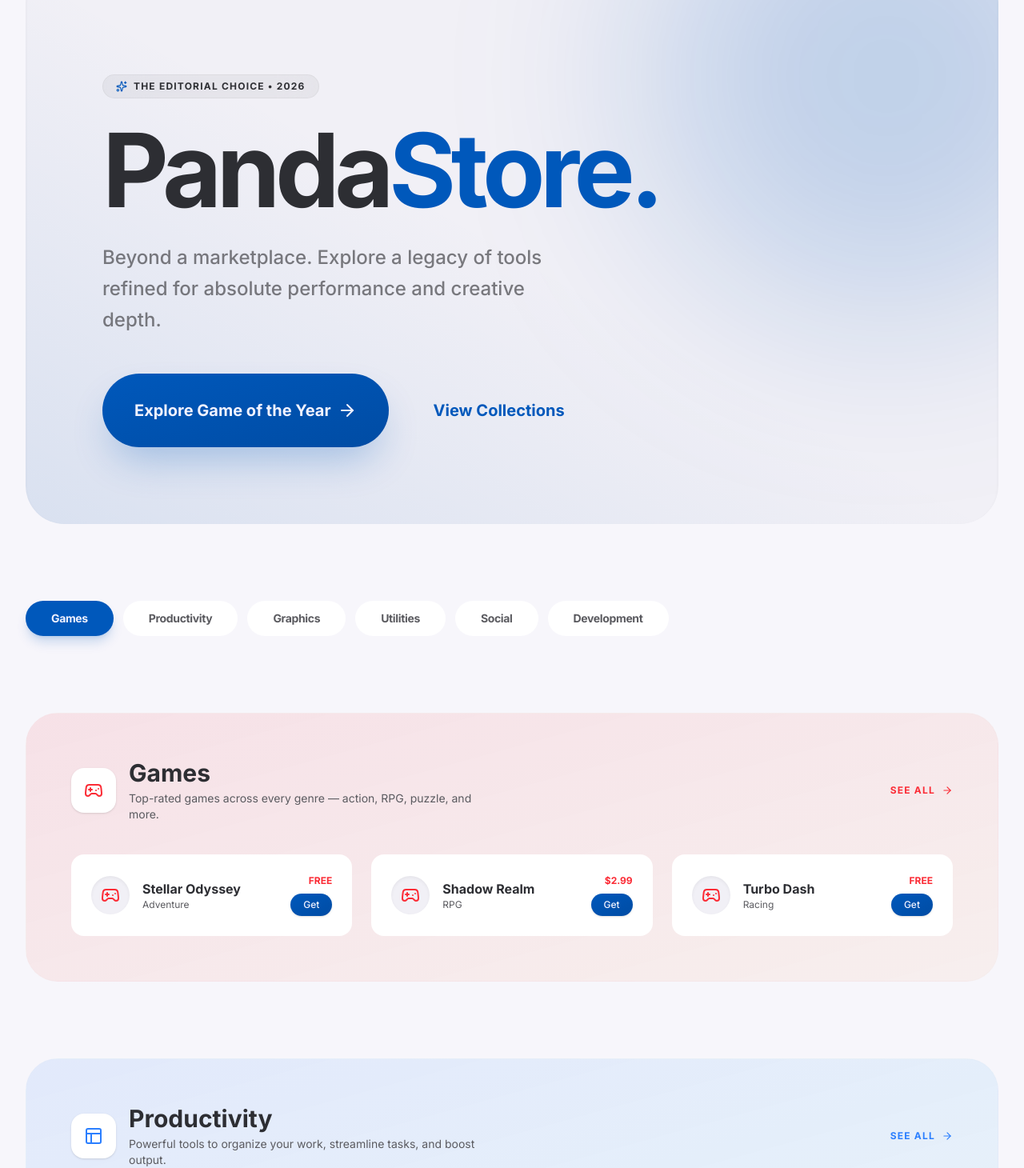
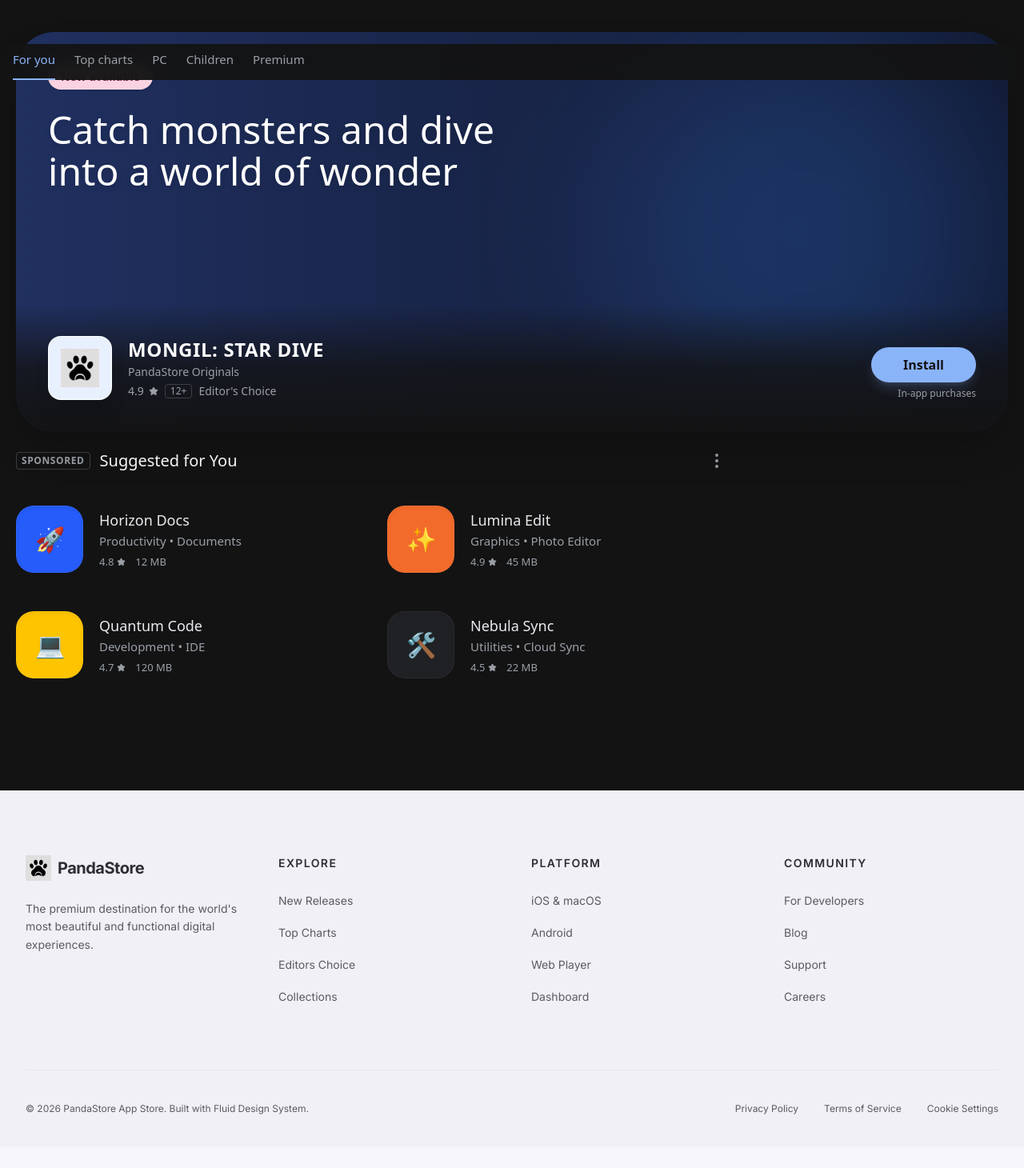
Before and after one commit to ravitejayadav86/app-store, a Next.js app: page / in a window 1280 px wide. Shown: the part 141-1601 px from the top of the page at 80% size. After the commit the page ends 1575 px from the top, so only its background shows below. Built offline with nearby package versions, Linux system fonts and the light colour scheme.

Commit message:
Update home screen layout to match Play Store aesthetics

```diff
--- a/src/app/page.tsx
+++ b/src/app/page.tsx
@@ -1,296 +1,156 @@
 "use client";
 
+import React, { useState } from "react";
+import Image from "next/image";
 import Link from "next/link";
-import { motion } from "framer-motion";
-import { GlassCard } from "@/components/ui/GlassCard";
-import { Button } from "@/components/ui/Button";
-import { Star, ArrowRight, Zap, Sparkles, Layout, Database, Cloud, Gamepad2, Palette, Wrench, Users, Code2 } from "lucide-react";
+import { Search, Bell, Grid, Book, User, Gamepad2, Play, Star, MoreVertical } from "lucide-react";
 
 const categoryData = [
-  {
-    name: "Games",
-    icon: <Gamepad2 className="text-red-500" />,
-    color: "from-red-500/10 to-orange-500/5",
-    accent: "text-red-500",
-    description: "Top-rated games across every genre — action, RPG, puzzle, and more.",
-    items: [
-      { title: "Stellar Odyssey", tag: "Adventure", price: "FREE" },
-      { title: "Shadow Realm", tag: "RPG", price: "$2.99" },
-      { title: "Turbo Dash", tag: "Racing", price: "FREE" },
-    ],
-  },
-  {
-    name: "Productivity",
-    icon: <Layout className="text-blue-500" />,
-    color: "from-blue-500/10 to-cyan-500/5",
-    accent: "text-blue-500",
-    description: "Powerful tools to organize your work, streamline tasks, and boost output.",
-    items: [
-      { title: "Horizon Docs", tag: "Documents", price: "FREE" },
-      { title: "TaskFlow Pro", tag: "Task Manager", price: "$1.99" },
-      { title: "FocusDesk", tag: "Focus Timer", price: "FREE" },
-    ],
-  },
-  {
-    name: "Graphics",
-    icon: <Palette className="text-pink-500" />,
-    color: "from-pink-500/10 to-purple-500/5",
-    accent: "text-pink-500",
-    description: "Professional design tools for creators, illustrators, and visual artists.",
-    items: [
-      { title: "Lumina Edit", tag: "Photo Editor", price: "FREE" },
-      { title: "VectorCraft", tag: "Illustration", price: "$3.99" },
-      { title: "ColorMind", tag: "Color Tools", price: "FREE" },
-    ],
-  },
-  {
-    name: "Utilities",
-    icon: <Wrench className="text-cyan-500" />,
-    color: "from-cyan-500/10 to-teal-500/5",
-    accent: "text-cyan-500",
-    description: "Essential system tools to keep your device fast, clean, and optimized.",
-    items: [
-      { title: "Nebula Sync", tag: "Cloud Sync", price: "FREE" },
-      { title: "CleanDrive", tag: "Disk Cleaner", price: "$0.99" },
-      { title: "VaultLock", tag: "Password Manager", price: "FREE" },
-    ],
-  },
-  {
-    name: "Social",
-    icon: <Users className="text-green-500" />,
-    color: "from-green-500/10 to-emerald-500/5",
-    accent: "text-green-500",
-    description: "Connect, share, and grow your community with the best social apps.",
-    items: [
-      { title: "PandaChat", tag: "Messaging", price: "FREE" },
-      { title: "FeedLoop", tag: "Social Feed", price: "FREE" },
-      { title: "GroupSpace", tag: "Communities", price: "$1.49" },
-    ],
-  },
-  {
-    name: "Development",
-    icon: <Code2 className="text-purple-500" />,
-    color: "from-purple-500/10 to-indigo-500/5",
-    accent: "text-purple-500",
-    description: "Next-gen dev tools, IDEs, and utilities built for modern developers.",
-    items: [
-      { title: "Quantum Code", tag: "IDE", price: "FREE" },
-      { title: "GitPulse", tag: "Git Manager", price: "$2.49" },
-      { title: "APIForge", tag: "API Testing", price: "FREE" },
-    ],
-  },
+  { name: "Productivity", icon: "🚀", title: "Horizon Docs", tag: "Documents", size: "12 MB", rating: "4.8", iconBg: "bg-[#255CFA]" },
+  { name: "Graphics", icon: "✨", title: "Lumina Edit", tag: "Photo Editor", size: "45 MB", rating: "4.9", iconBg: "bg-[#F36B2B]" },
+  { name: "Development", icon: "💻", title: "Quantum Code", tag: "IDE", size: "120 MB", rating: "4.7", iconBg: "bg-[#FFC400]" },
+  { name: "Utilities", icon: "🛠️", title: "Nebula Sync", tag: "Cloud Sync", size: "22 MB", rating: "4.5", iconBg: "bg-[#202124]" },
+];
+
+const topTabs = ["For you", "Top charts", "PC", "Children", "Premium"];
+const bottomNavInfo = [
+  { name: "Games", icon: <Gamepad2 size={24} /> },
+  { name: "Apps", icon: <Grid size={24} /> },
+  { name: "Search", icon: <Search size={24} /> },
+  { name: "Books", icon: <Book size={24} /> },
+  { name: "You", icon: <User size={24} /> },
 ];
 
 export default function Home() {
-  const categories = categoryData.map((c) => c.name);
-
-  const apps = [
-    { title: "Horizon Docs", category: "Productivity", icon: <Layout className="text-blue-500" /> },
-    { title: "Quantum Code", category: "Development", icon: <Database className="text-purple-500" /> },
-    { title: "Nebula Sync", category: "Utilities", icon: <Cloud className="text-cyan-500" /> },
-    { title: "Lumina Edit", category: "Graphics", icon: <Sparkles className="text-pink-500" /> },
-  ];
+  const [activeTab, setActiveTab] = useState("For you");
+  const [activeBottomNav, setActiveBottomNav] = useState("Apps");
 
   return (
-    <div className="flex flex-col gap-24 pb-24">
-      {/* Hero Section */}
-      <section className="px-4 md:px-8">
-        <div className="relative min-h-[700px] w-full max-w-7xl mx-auto rounded-[3rem] overflow-hidden bg-surface-low p-12 md:p-24 text-on-surface flex flex-col justify-end gap-8 shadow-inner group">
-          <div className="absolute inset-0 bg-linear-to-tr from-primary/10 via-transparent to-secondary/5 z-0" />
-          <motion.div
-            initial={{ scale: 0.8, opacity: 0 }}
-            animate={{ scale: 1, opacity: 1 }}
-            transition={{ duration: 2, ease: "easeOut" }}
-            className="absolute top-0 right-0 w-[600px] h-[600px] bg-primary/20 rounded-full blur-[120px] -mr-40 -mt-40 group-hover:bg-primary/30 transition-colors duration-1000"
-          />
-          <div className="relative z-10 max-w-3xl space-y-8">
-            <motion.div
-              initial={{ opacity: 0, y: 10 }}
-              animate={{ opacity: 1, y: 0 }}
-              className="flex items-center gap-2 bg-on-surface/5 w-fit px-4 py-1.5 rounded-full text-xs font-bold backdrop-blur-xl border border-on-surface/5"
+    <div className="bg-[#131314] text-white min-h-screen font-sans -mt-24 pt-[80px] md:pt-28 pb-safe overflow-x-hidden relative z-10 w-full feel-play-store">
+      {/* Header section reflecting the top tabs from the screenshot */}
+      <header className="px-4 sticky top-[72px] md:top-[84px] bg-[#131314]/95 backdrop-blur-md z-40">
+        {/* Top Tabs */}
+        <div className="flex overflow-x-auto no-scrollbar gap-6 items-center pt-2 max-w-7xl mx-auto">
+          {topTabs.map(tab => (
+            <button
+              key={tab}
+              onClick={() => setActiveTab(tab)}
+              className={`whitespace-nowrap pb-3 border-b-2 text-[15px] transition-colors ${activeTab === tab ? 'border-[#8AB4F8] text-[#8AB4F8] font-medium' : 'border-transparent text-[#9AA0A6] font-normal hover:text-[#E8EAED]'}`}
             >
-              <Sparkles size={14} className="text-primary" />
-              <span className="tracking-widest uppercase">The Editorial Choice • 2026</span>
-            </motion.div>
-            <h1 className="text-6xl md:text-9xl font-bold tracking-tighter leading-[0.9] text-balance">
-              Panda<span className="text-primary">Store.</span>
-            </h1>
-            <p className="text-xl md:text-2xl text-on-surface-variant max-w-xl font-medium leading-relaxed opacity-80">
-              Beyond a marketplace. Explore a legacy of tools refined for absolute performance and creative depth.
-            </p>
-            <div className="flex flex-wrap gap-4 pt-4">
-              <Button size="lg" className="px-10 py-8 text-xl rounded-2xl shadow-2xl shadow-primary/30 group">
-                Explore Game of the Year <ArrowRight className="ml-2 group-hover:translate-x-1 transition-transform" />
-              </Button>
-              <Button variant="tertiary" size="lg" className="px-10 py-8 text-xl font-bold">
-                View Collections
-              </Button>
-            </div>
-          </div>
-        </div>
-      </section>
-
-      {/* Category Chips */}
-      <section className="px-4 md:px-8">
-        <div className="flex flex-wrap gap-3 max-w-7xl mx-auto">
-          {categories.map((cat, i) => (
-            <Link key={cat} href={`#${cat.toLowerCase()}`}>
-              <motion.button
-                initial={{ opacity: 0, x: -10 }}
-                animate={{ opacity: 1, x: 0 }}
-                transition={{ delay: 0.1 + i * 0.05 }}
-                className={`px-8 py-3 rounded-full text-sm font-bold tracking-tight transition-all duration-300 ${
-                  i === 0
-                    ? "bg-primary text-on-primary shadow-lg shadow-primary/20"
-                    : "bg-surface-lowest text-on-surface-variant hover:bg-surface-low"
-                }`}
-              >
-                {cat}
-              </motion.button>
-            </Link>
+              {tab}
+            </button>
           ))}
         </div>
-      </section>
+      </header>
 
-      {/* Category Sections */}
-      {categoryData.map((cat, catIndex) => (
-        <section key={cat.name} id={cat.name.toLowerCase()} className="px-4 md:px-8">
-          <div className="max-w-7xl mx-auto">
-            <motion.div
-              initial={{ opacity: 0, y: 30 }}
-              whileInView={{ opacity: 1, y: 0 }}
-              viewport={{ once: true }}
-              transition={{ duration: 0.6, delay: catIndex * 0.05 }}
-              className={`rounded-[2.5rem] bg-linear-to-br ${cat.color} border border-outline-variant/20 p-10 md:p-14`}
-            >
-              {/* Header */}
-              <div className="flex items-center justify-between mb-10">
-                <div className="flex items-center gap-4">
-                  <div className="w-14 h-14 rounded-2xl bg-surface-lowest flex items-center justify-center text-2xl shadow-sm">
-                    {cat.icon}
+      {/* Main Content */}
+      <main className="px-5 py-6 pb-32 max-w-7xl mx-auto space-y-12">
+
+        {/* Featured App Card */}
+        <Link href="/game/mongil-star-dive" className="block mb-4 outline-none rounded-[1.5rem] md:rounded-[3rem]">
+          <section className="relative rounded-[1.5rem] md:rounded-[3rem] overflow-hidden w-full aspect-[4/3] md:aspect-[21/9] max-h-[500px] bg-gradient-to-r from-[#203060] to-[#101830] group cursor-pointer shadow-2xl transition-all hover:shadow-3xl">
+            {/* Background visuals */}
+            <div className="absolute top-0 right-0 w-[500px] h-[500px] bg-blue-500/20 rounded-full blur-[100px] mix-blend-screen pointer-events-none"></div>
+
+            {/* Banner content mock */}
+            <div className="absolute inset-x-0 top-0 p-6 md:p-10 z-10 flex flex-col items-start gap-4">
+               <span className="bg-[#FAD2E1] text-[#711A46] text-xs md:text-sm font-bold px-3 md:px-4 py-1.5 rounded-full shadow-sm">Now available</span>
+               <h2 className="text-3xl md:text-5xl font-medium leading-[1.1] text-white max-w-[90%] md:max-w-[50%] mt-2 drop-shadow-md">
+                 Catch monsters and dive into a world of wonder
+               </h2>
+            </div>
+
+            {/* Bottom Card for Hero */}
+            <div className="absolute bottom-0 inset-x-0 p-6 md:p-10 bg-gradient-to-t from-[#131314] via-[#131314]/80 to-transparent pt-32 flex justify-between items-end">
+               <div className="flex items-center gap-4 md:gap-5">
+                  <div className="w-14 h-14 md:w-20 md:h-20 rounded-2xl bg-white flex items-center justify-center overflow-hidden shadow-xl border border-white/10 flex-shrink-0">
+                     <div className="w-full h-full bg-[#E8F0FE] flex items-center justify-center">
+                        <Image src="/panda-logo.png" width={48} height={48} alt="Panda Logo" className="object-cover" />
+                     </div>
                   </div>
                   <div>
-                    <h2 className="text-3xl font-bold text-on-surface">{cat.name}</h2>
-                    <p className="text-on-surface-variant text-sm mt-1 max-w-md">{cat.description}</p>
+                     <h3 className="font-semibold text-lg md:text-2xl text-white tracking-wide group-hover:text-blue-100 transition-colors">MONGIL: STAR DIVE</h3>
+                     <p className="text-sm md:text-md text-[#9AA0A6] mt-0.5">PandaStore Originals</p>
+                     <div className="flex items-center gap-2 mt-1 text-xs md:text-sm text-[#9AA0A6]">
+                        <span className="flex items-center">4.9 <Star size={12} className="ml-1 md:ml-1.5 fill-[#9AA0A6]" /></span>
+                        <span className="border border-[#3C4043] px-1 md:px-1.5 rounded-[4px] text-[10px] md:text-xs">12+</span>
+                        <span className="hidden sm:inline">Editor's Choice</span>
+                     </div>
                   </div>
-                </div>
-                <Link
-                  href={`/${cat.name.toLowerCase()}`}
-                  className={`hidden md:flex items-center gap-2 font-bold text-xs uppercase tracking-widest ${cat.accent} hover:gap-3 transition-all`}
-                >
-                  See All <ArrowRight size={14} />
-                </Link>
-              </div>
+               </div>
+               <div className="flex flex-col items-end gap-1.5">
+                  <button className="bg-[#8AB4F8] hover:bg-[#aecbfa] text-[#131314] md:px-10 px-6 py-2 md:py-2.5 rounded-full font-bold text-sm md:text-base transition-all active:scale-95 shadow-lg shadow-[#8AB4F8]/20">
+                    Install
+                  </button>
+                  <span className="text-[10px] md:text-xs text-[#9AA0A6]">In-app purchases</span>
+               </div>
+            </div>
+          </section>
+        </Link>
 
-              {/* Apps Grid */}
-              <div className="grid grid-cols-1 md:grid-cols-3 gap-6">
-                {cat.items.map((item, i) => (
-                  <motion.div
-                    key={i}
-                    initial={{ opacity: 0, y: 20 }}
-                    whileInView={{ opacity: 1, y: 0 }}
-                    viewport={{ once: true }}
-                    transition={{ delay: i * 0.1 }}
-                  >
-                    <div className="bg-surface-lowest rounded-2xl p-6 flex items-center justify-between gap-4 hover:bg-surface-low transition-all duration-300 cursor-pointer group border border-transparent hover:border-outline-variant/30">
-                      <div className="flex items-center gap-4">
-                        <div className="w-12 h-12 rounded-xl bg-surface-low flex items-center justify-center shadow-inner group-hover:scale-110 transition-transform">
-                          {cat.icon}
-                        </div>
-                        <div>
-                          <h3 className="font-bold text-on-surface">{item.title}</h3>
-                          <p className="text-xs text-on-surface-variant">{item.tag}</p>
-                        </div>
-                      </div>
-                      <div className="flex flex-col items-end gap-2">
-                        <span className={`text-xs font-bold ${cat.accent}`}>{item.price}</span>
-                        <Button size="sm">Get</Button>
-                      </div>
+        {/* Sponsored List */}
+        <section className="space-y-6 max-w-4xl">
+           <div className="flex justify-between items-center mb-6">
+              <h3 className="text-lg md:text-xl font-medium flex items-center gap-3">
+                 <span className="text-[11px] md:text-xs font-bold text-[#9AA0A6] border border-[#3C4043] px-1.5 py-0.5 rounded-sm uppercase tracking-wider">Sponsored</span>
+                 Suggested for You
+              </h3>
+              <button aria-label="More options" className="hover:bg-white/5 p-2 rounded-full transition-colors">
+                 <MoreVertical size={24} className="text-[#9AA0A6]" />
+              </button>
+           </div>
+
+           <div className="grid grid-cols-1 md:grid-cols-2 gap-x-8 gap-y-6">
+              {categoryData.map((app, i) => (
+                 <Link key={i} href={`/game/${app.title.toLowerCase().replace(/ /g, "-")}`} className="flex items-center gap-5 cursor-pointer hover:bg-white/5 p-3 -mx-3 rounded-2xl transition-colors group">
+                    <div className={`w-[84px] h-[84px] rounded-[22px] ${app.iconBg} flex items-center justify-center shadow-inner border border-white/5 flex-shrink-0 text-3xl group-hover:scale-105 transition-transform`}>
+                       {app.icon}
                     </div>
-                  </motion.div>
-                ))}
-              </div>
+                    <div className="flex-1 min-w-0">
+                       <h4 className="font-medium text-[17px] md:text-lg truncate text-[#E8EAED] group-hover:text-blue-200 transition-colors">{app.title}</h4>
+                       <p className="text-sm md:text-[15px] text-[#9AA0A6] truncate mt-0.5">{app.name} • {app.tag}</p>
+                       <div className="flex items-center gap-3 mt-1.5 text-xs md:text-[13px] text-[#9AA0A6]">
+                          <span className="flex items-center">{app.rating} <Star size={11} md:size={12} className="ml-1 fill-[#9AA0A6] text-[#9AA0A6]" /></span>
+                          <span>{app.size}</span>
+                       </div>
+                    </div>
+                 </Link>
+              ))}
+           </div>
+        </section>
 
-              {/* Mobile See All */}
-              <Link
-                href={`/${cat.name.toLowerCase()}`}
-                className={`mt-6 flex md:hidden items-center gap-2 font-bold text-xs uppercase tracking-widest ${cat.accent}`}
-              >
-                See All {cat.name} <ArrowRight size={14} />
-              </Link>
-            </motion.div>
-          </div>
-        </section>
-      ))}
+      </main>
 
-      {/* Essential Toolkit */}
-      <section className="px-4 md:px-8">
-        <div className="max-w-7xl mx-auto">
-          <div className="flex justify-between items-end mb-16 px-2">
-            <div>
-              <div className="w-12 h-1 bg-primary mb-6 rounded-full" />
-              <h2 className="text-5xl font-bold text-on-surface tracking-tight">Essential Toolkit</h2>
-              <p className="text-on-surface-variant text-lg mt-2 font-medium opacity-60">Hand-selected for peak professional performance.</p>
-            </div>
-            <Link href="/categories" className="group flex items-center gap-3 text-primary font-bold uppercase tracking-widest text-xs hover:gap-4 transition-all">
-              See the Entire Library <ArrowRight size={16} />
-            </Link>
-          </div>
-          <div className="grid grid-cols-1 md:grid-cols-2 lg:grid-cols-4 gap-8">
-            {apps.map((app, index) => (
-              <motion.div
-                key={index}
-                initial={{ opacity: 0, y: 40 }}
-                whileInView={{ opacity: 1, y: 0 }}
-                viewport={{ once: true }}
-                transition={{ delay: index * 0.1, duration: 0.8 }}
-              >
-                <Link href={`/game/${app.title.toLowerCase().replace(" ", "-")}`}>
-                  <div className="bg-surface-lowest rounded-[2.5rem] p-10 flex flex-col gap-8 h-full group hover:bg-surface-low transition-all duration-500 cursor-pointer shadow-sm hover:shadow-2xl hover:shadow-primary/5 active:scale-95 border border-transparent hover:border-outline-variant/20">
-                    <div className="w-20 h-20 rounded-3xl bg-surface-low flex items-center justify-center text-4xl shadow-inner group-hover:scale-110 transition-transform duration-500 group-hover:bg-white">
-                      {app.icon}
-                    </div>
-                    <div className="space-y-1">
-                      <p className="text-[10px] font-bold uppercase tracking-[0.2em] text-primary opacity-60">{app.category}</p>
-                      <h3 className="text-2xl font-bold text-on-surface">{app.title}</h3>
-                    </div>
-                    <div className="flex items-center justify-between mt-auto">
-                      <span className="text-lg font-bold text-on-surface group-hover:text-primary transition-colors">FREE</span>
-                      <div className="w-10 h-10 rounded-full bg-primary/5 flex items-center justify-center text-primary group-hover:bg-primary group-hover:text-on-primary transition-all">
-                        <ArrowRight size={20} />
-                      </div>
-                    </div>
+      {/* Bottom Navigation (Mobile Only) */}
+      <nav className="md:hidden fixed bottom-0 inset-x-0 bg-[#1e1f22]/95 backdrop-blur-xl border-t border-[#3C4043] z-50">
+         <div className="flex justify-around items-center pt-2 pb-5">
+            {bottomNavInfo.map(item => (
+               <button
+                  key={item.name}
+                  onClick={() => setActiveBottomNav(item.name)}
+                  className={`flex flex-col items-center gap-1 w-16 transition-colors ${activeBottomNav === item.name ? 'text-[#8AB4F8]' : 'text-[#9AA0A6] hover:text-[#E8EAED]'}`}
+               >
+                  <div className={`px-4 py-1 rounded-full transition-all ${activeBottomNav === item.name ? 'bg-[#8AB4F8]/20' : 'bg-transparent'}`}>
+                     {item.icon}
                   </div>
-                </Link>
-              </motion.div>
+                  <span className="text-[11px] font-medium mt-0.5">{item.name}</span>
+               </button>
             ))}
-          </div>
-        </div>
-      </section>
+         </div>
+      </nav>
 
-      {/* Premium Banner */}
-      <section className="px-4 md:px-8">
-        <motion.div
-          initial={{ opacity: 0, scale: 0.98 }}
-          whileInView={{ opacity: 1, scale: 1 }}
-          viewport={{ once: true }}
-          className="max-w-7xl mx-auto rounded-[4rem] bg-linear-to-br from-surface-lowest to-surface-low p-16 md:p-32 relative overflow-hidden flex flex-col items-center text-center gap-10"
-        >
-          <div className="absolute top-0 right-0 p-12 opacity-5">
-            <Layout size={300} />
-          </div>
-          <div className="w-20 h-20 rounded-full bg-primary/10 text-primary flex items-center justify-center">
-            <Zap size={40} />
-          </div>
-          <div className="space-y-4 max-w-2xl">
-            <h2 className="text-5xl md:text-7xl font-bold tracking-tighter">Experience Premium Curation.</h2>
-            <p className="text-xl text-on-surface-variant font-medium opacity-70">
-              Join a collective of creators who demand more from their tools. Zero ads, priority updates, and the full Fluid legacy.
-            </p>
-          </div>
-          <Button size="lg" className="px-16 py-8 text-xl rounded-2xl shadow-2xl shadow-primary/30">Activate PandaStore Premium</Button>
-        </motion.div>
-      </section>
+      <style dangerouslySetInnerHTML={{__html: `
+        .no-scrollbar::-webkit-scrollbar {
+          display: none;
+        }
+        .no-scrollbar {
+          -ms-overflow-style: none;
+          scrollbar-width: none;
+        }
+        .pb-safe {
+          padding-bottom: env(safe-area-inset-bottom, 24px);
+        }
+      `}} />
     </div>
   );
 }
```
